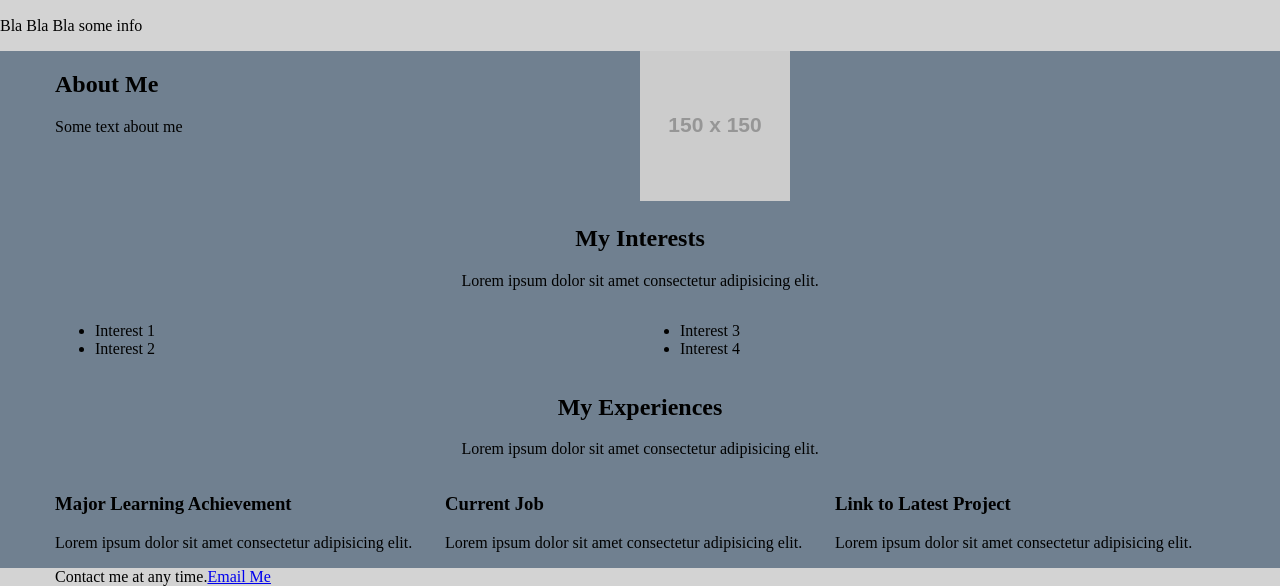
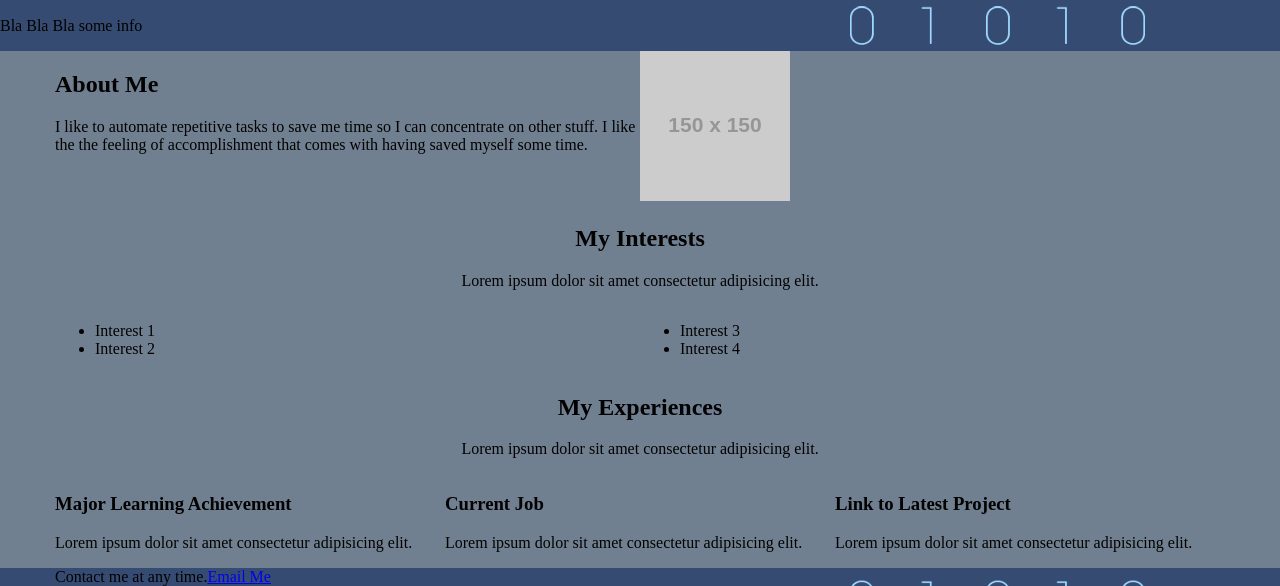
Before and after one commit to johne5s/HTML, a plain HTML site: page index.html in a window 1280 px wide. Shown: the part 266-852 px from the top of the page. Drawn offline with Linux system fonts and the light colour scheme; placeholder pictures from the web are drawn by us; a web font is replaced by a local one.

Commit message:
Lots of changes

```diff
--- a/index.html
+++ b/index.html
@@ -45,7 +45,7 @@
                 <div class="row">
                     <div class="col col-1-2">
                         <h2>About Me</h2>
-                        <p>Some text about me</p>
+                        <p>I like to automate repetitive tasks to save me time so I can concentrate on other stuff. I like the the feeling of accomplishment that comes with having saved myself some time.</p>
 
                     </div>
                     <div class="col col-1-2">
--- a/style.css
+++ b/style.css
@@ -3,6 +3,9 @@ body{
     font-family: 'Tomorrow';
     max-width: 1500px;
     margin: 0 auto;
+    background-image: url("cloud_02.png");
+    background-repeat: no-repeat;
+    background-attachment: fixed;
 }
 
 section{
```
Also changed, not shown: cloud_01.png (added), cloud_02.png (added), cloud_03.png (added), matrix_02.png (added), 1 other file.
